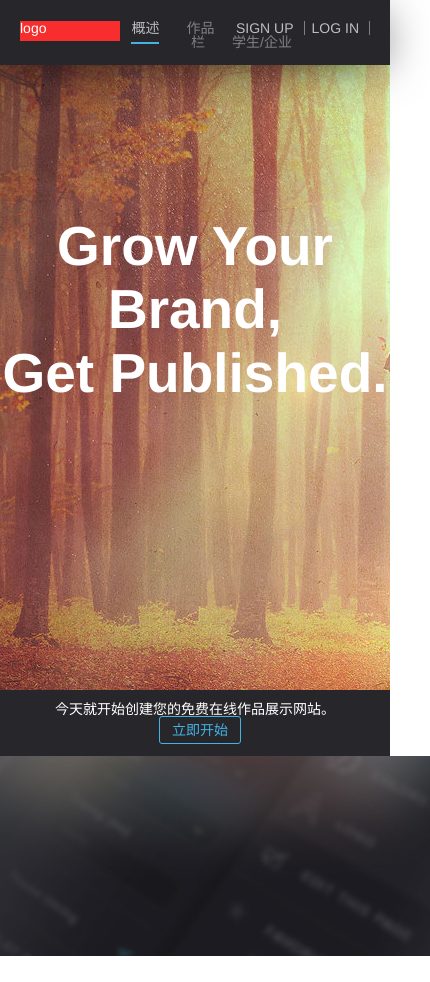
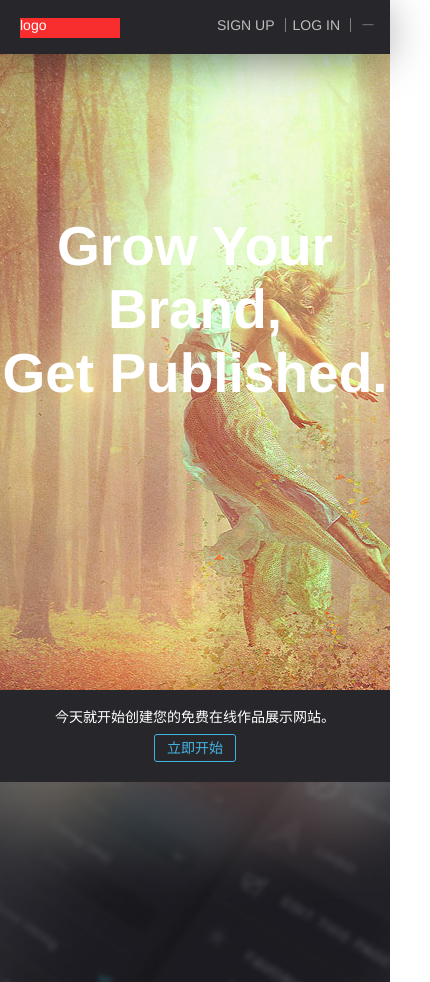
Before and after one commit to chenshuhuahh/portfolio, a Vue app: page / in a window 390 px wide. Shown: the whole page, 430 px wide, since content can reach past the window. Before the commit the page ends 956 px from the top, so only its background shows below. Built offline with nearby package versions, Linux system fonts and the light colour scheme.

Commit message:
Add mobile section style

```diff
--- a/package.json
+++ b/package.json
@@ -11,6 +11,7 @@
     "build": "node build/build.js"
   },
   "dependencies": {
+    "element-ui": "^2.0.11",
     "vue": "^2.5.2",
     "vue-router": "^3.0.1"
   },
--- a/src/components/summary/summary.vue
+++ b/src/components/summary/summary.vue
@@ -1,13 +1,13 @@
 <template>
   <div>
-    <section class="topBlock" ref="topBlockSec" :style="{backgroundPosition: '50% -'+ topBlockPosition/3 + 'px'}">
+    <section class="topBlock" ref="topBlockSec" :style="{backgroundPositionY: '-' + topBlockPosition/3 + 'px'}">
       <div class="mainContainer">
         <h1>Grow Your Brand,<br/>Get Published.</h1>
       </div>
     </section>
     <section class="smallBlock">
       <span>今天就开始创建您的免费在线作品展示网站。</span>
-      <div class="button ">立即开始</div>
+      <div class="button">立即开始</div>
     </section>
     <section class="nicheBlock"></section>
   </div>
@@ -15,7 +15,7 @@
 
 <script type="text/ecmascript-6">
 export default {
-  data () {
+  data() {
     return {
       topBlockPosition: 0
     };
@@ -25,7 +25,7 @@ export default {
       this.topBlockPosition = document.body.scrollTop;
     }
   },
-  created() {
+  mounted() {
     window.addEventListener('scroll', this.getTopBlock);
   }
 };
@@ -36,7 +36,8 @@ export default {
   margin-top: 50px;
   height: 640px;
   background-image: url(bg01.jpg);
-  background-position: center bottom;
+  background-position-x: 60%;
+  background-position-y: bottom;
   background-attachment: fixed;
   background-repeat: no-repeat;
   position: relative;
@@ -53,21 +54,20 @@ export default {
     }
   }
 }
-
 .smallBlock {
   background-color: #27272b;
   text-align: center;
   color: gray;
   font-family: proxima_novasemibold,'Helvetica Neue',Helvetica,Arial,sans-serif;
   font-size: 14px;
-  padding: 12px 20px;
+  padding: 20px;
   span {
     color: #fff;
   }
   .button {
     display: inline-block;
     color: #44b2e2;
-    margin: 0 0 0 10px;
+    margin-top: 10px;
     padding: 6px 12px;
     border: 1px solid #44b2e2;
     cursor: pointer;
@@ -76,15 +76,25 @@ export default {
     border-radius: 3px;
   }
 }
-
 .nicheBlock {
   background-image: url(bg02.jpg);
   background-size: cover;
   background-position: top center;
   text-align: center;
   padding: 0 20px;
-  width: 100%;
   height: 200px;
 }
 
+@media (min-width: 768px) {
+  .topBlock {
+    background-position-x: 50%;
+  }
+  .smallBlock {
+    padding: 12px 20px;
+    .button {
+      margin-right: 10px;
+    }
+  }
+}
+
 </style>
--- a/src/components/topNav/topNav.vue
+++ b/src/components/topNav/topNav.vue
@@ -1,10 +1,12 @@
 <template>
+  <div>
     <nav class="topNav">
       <div class="mainContainer">
         <div class="logo">logo</div>
         <ul class="actionMenu">
           <li class="signUp"><a href="">Sign Up</a></li>
           <li class="logIn"><a href="">Log In</a></li>
+          <li class="foldMenu" @click="toggleMenu" :class="{active: isShowMobileMenu}"><i class="el-icon-minus"></i></li>
         </ul>
         <ul class="mainMenu">
           <li><a href="" class="active">概述</a></li>
@@ -13,12 +15,32 @@
         </ul>
       </div>
     </nav>
+    <transition name="fold">
+      <nav class="mobileMenu" v-show="isShowMobileMenu">
+        <ul>
+          <li><a href="" class="active">概述</a></li>
+          <li><a href="">作品栏</a></li>
+          <li><a href="">学生/企业</a></li>
+        </ul>
+      </nav>
+    </transition>
+  </div>
 </template>
 
 <script type="text/ecmascript-6">
   export default {
     data () {
-    return {};
+      return {
+        isShowMobileMenu: false
+      };
+    },
+    methods: {
+      toggleMenu() {
+        this.isShowMobileMenu = !this.isShowMobileMenu;
+        if (this.isShowMobileMenu) {
+          this.$refs.foldMenu.style.color = '#44b2e2';
+        }
+      }
     }
   };
 </script>
@@ -28,9 +50,9 @@ export default {
     font-size: 14px;
     background-color: #27272b;
     padding: 18px 0 16px;
-  -webkit-box-shadow: 0 7px 47px -10px rgba(0,0,0,.75);
-  -moz-box-shadow: 0 7px 47px -10px rgba(0,0,0,.75);
-  box-shadow: 0 7px 47px -10px rgba(0,0,0,.75);
+    -webkit-box-shadow: 0 7px 47px -10px rgba(0, 0, 0, .75);
+    -moz-box-shadow: 0 7px 47px -10px rgba(0, 0, 0, .75);
+    box-shadow: 0 7px 47px -10px rgba(0, 0, 0, .75);
     position: fixed;
     top: 0;
     width: 100%;
@@ -42,8 +64,6 @@ export default {
     .mainContainer {
       max-width: 100%;
       margin: 0 auto;
-  }
-}
       .logo {
         width: 100px;
         height: 20px;
@@ -53,20 +73,26 @@ export default {
       }
       .actionMenu {
         float: right;
-  margin: 0 20px 0 0;
+        margin: 0 5px 0 0;
         li {
           display: block;
           float: left;
           color: gray;
           text-transform: uppercase;
           padding: 0 10px;
-    border-right: 1px solid gray;
+          border-left: 1px solid gray;
+          &:first-child {
+            border: none;
+          }
+          &:last-child {
+            display: block;
+          }
+          &.active {
+            color: #44b2e2;
+          }
           a {
             text-decoration: none;
             color: #bebebe;
-      &:hover {
-        color: #44b2e2;
-      }
           }
         }
         .logIn {
@@ -74,6 +100,63 @@ export default {
         }
       }
       .mainMenu {
+        display: none;
+      }
+    }
+  }
+
+  .mobileMenu {
+    z-index: 100;
+    width: 132px;
+    height: 100%;
+    background-color: #27272b;
+    position: fixed;
+    right: -210px;
+    top: 55px;
+    transform: translate3d(-150%, 0, 0);
+    &.fold-enter-active, &.fold-leave-active {
+      transition: all 0.8s;
+    }
+    &.fold-enter, &.fold-leave-active{
+      transform: translate3d(0, 0, 0);
+    }
+    ul {
+      padding: 20px;
+      font-size: 12px;
+      li {
+        display: block;
+        padding-bottom: 27px;
+        a {
+          text-decoration: none;
+          color: gray;
+          padding-bottom: 5px;
+          &.active {
+            color: #bebebe;
+            border-bottom: 2px solid #44b2e2;
+          }
+        }
+      }
+    }
+  }
+
+  @media (min-width: 768px) {
+    .topNav {
+      .mainContainer {
+        .actionMenu {
+          margin: 0 20px 0 0;
+          li {
+            &:last-child {
+              display: none;
+            }
+            a {
+              &:hover {
+                color: #44b2e2;
+              }
+            }
+          }
+        }
+        .mainMenu {
+          display: block;
           text-align: center;
           margin: 3px 0 0;
           li {
@@ -94,4 +177,7 @@ export default {
             }
           }
         }
+      }
+    }
+  }
 </style>
--- a/src/main.js
+++ b/src/main.js
@@ -3,8 +3,11 @@
 import Vue from 'vue';
 import App from './App';
 import VueRouter from 'vue-router';
+import ElementUI from 'element-ui';
+import 'element-ui/lib/theme-chalk/index.css';
 
 Vue.use(VueRouter);
+Vue.use(ElementUI);
 
 Vue.config.productionTip = false;
 
```
Also changed, not shown: 1 other file (tests, documents, lock files or other folders). Lines whose indentation alone changed are shown as unchanged.
